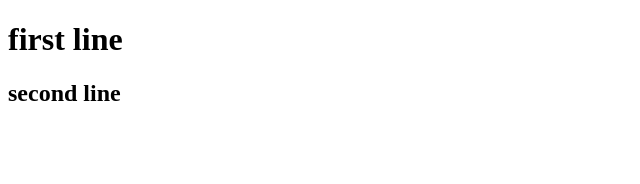
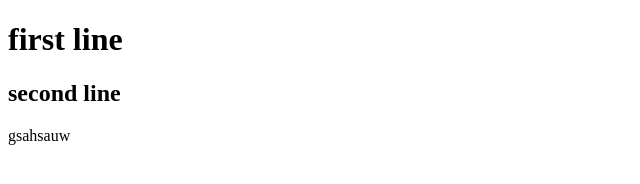
Before and after one commit to Vasundhara72/sample1, a plain HTML site: page index.html in a window 1280 px wide. Shown: the full height of the page, 0-640 px from the left. Drawn offline with Linux system fonts and the light colour scheme.

Commit message:
Update index.html

```diff
--- a/index.html
+++ b/index.html
@@ -3,5 +3,6 @@
     <body>
         <h1>first line</h1>
         <h2>second line</h2>
+        <p>gsahsauw</p>
     </body>
 </html>
```
